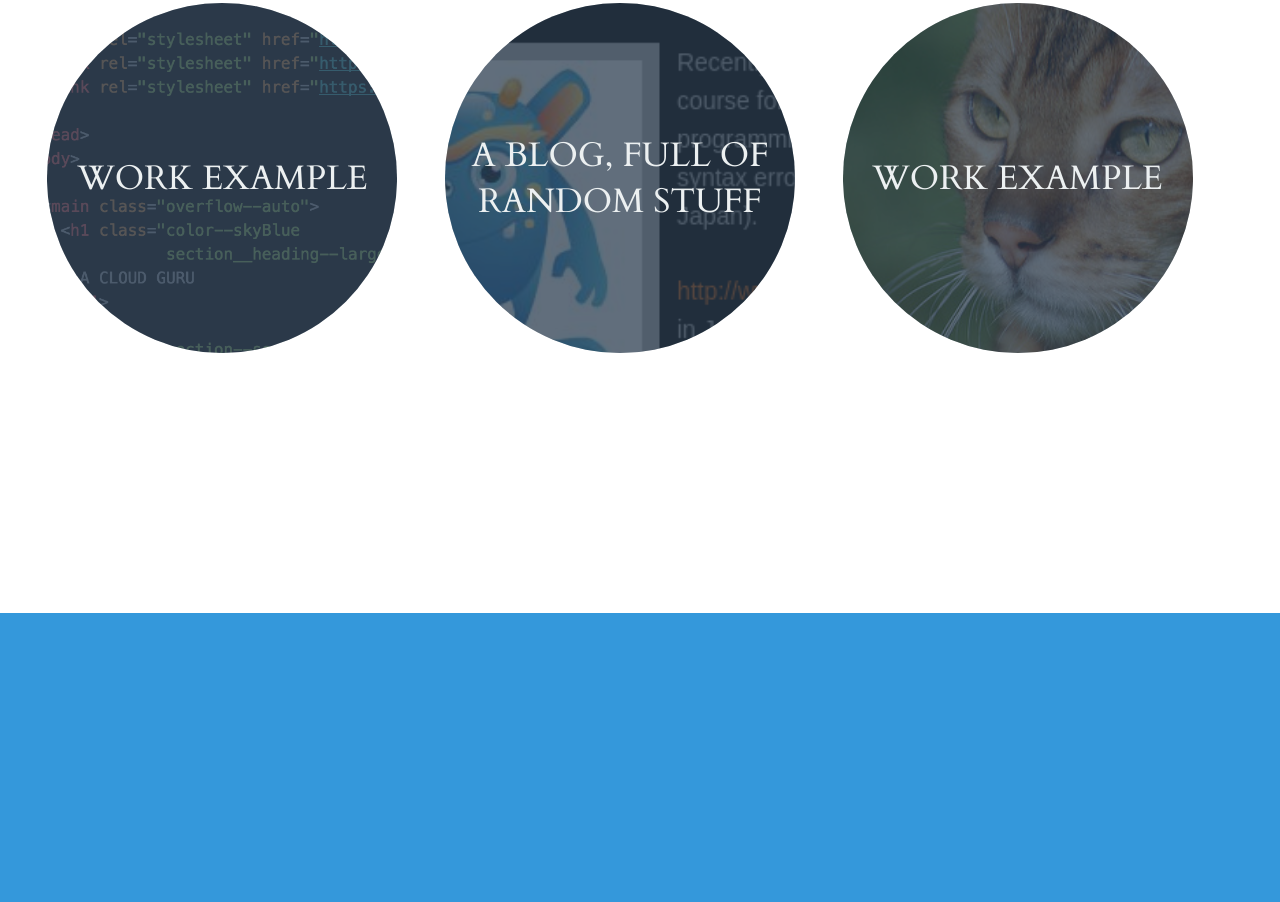
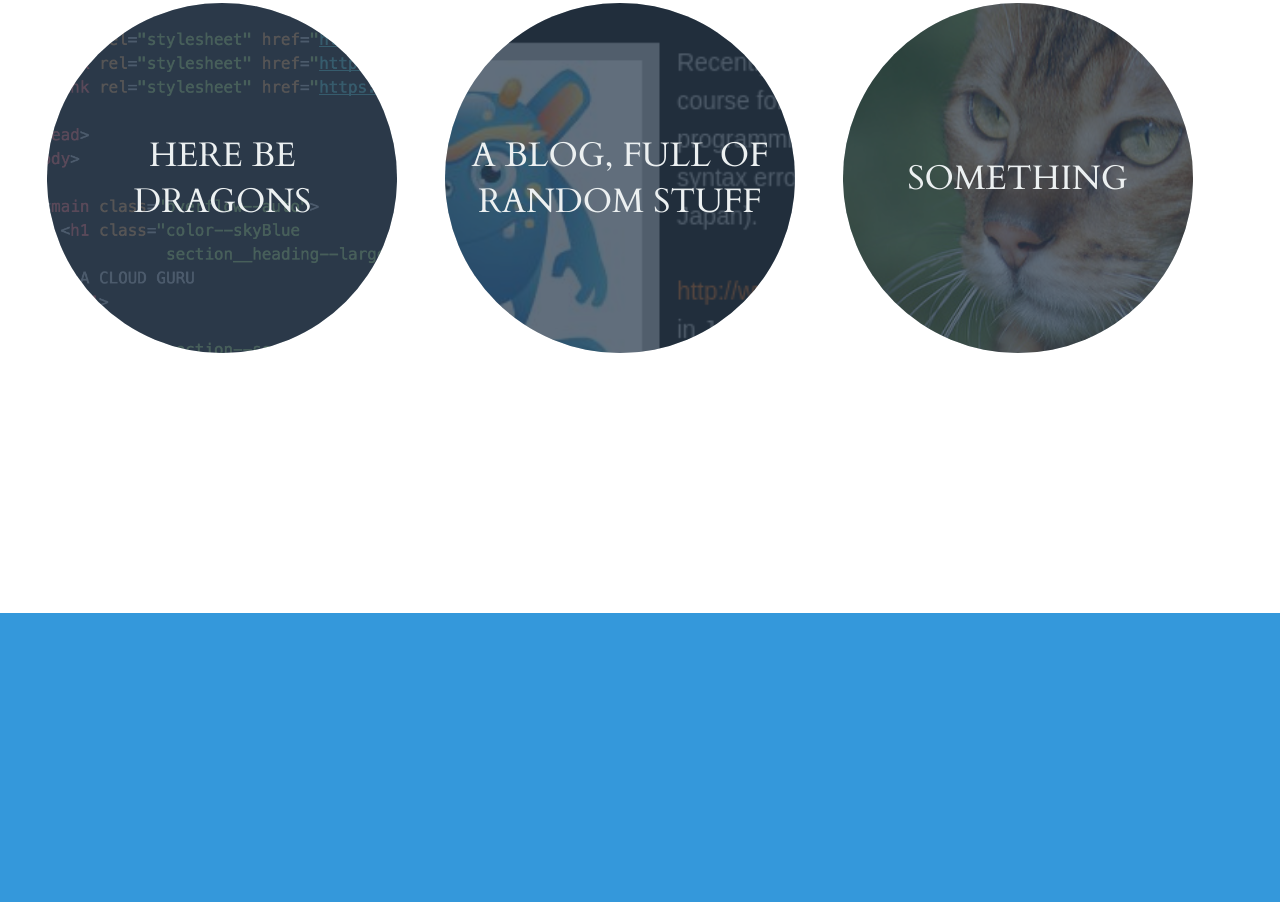
Before and after one commit to haraldkubota/my-portfolio, a plain HTML site: page index.html in a window 1280 px wide. Shown: the part 835-1737 px from the top of the page. Drawn offline with Linux system fonts and the light colour scheme.

Commit message:
Fist customization

```diff
--- a/index.html
+++ b/index.html
@@ -77,7 +77,7 @@
                src="images/example1.png"/>
           <dl class="color--cloud">
             <dt class="section__exampleTitle section__text--centered">
-              Work Example
+              Here be Dragons
             </dt>
             <dd></dd>
           </dl>
@@ -107,7 +107,7 @@
                https://www.flickr.com/photos/37287295@N00/2540855181 -->
           <dl class="color--cloud">
             <dt class="section__exampleTitle section__text--centered">
-              Work Example
+              Something
             </dt>
             <dd></dd>
           </dl>
```
